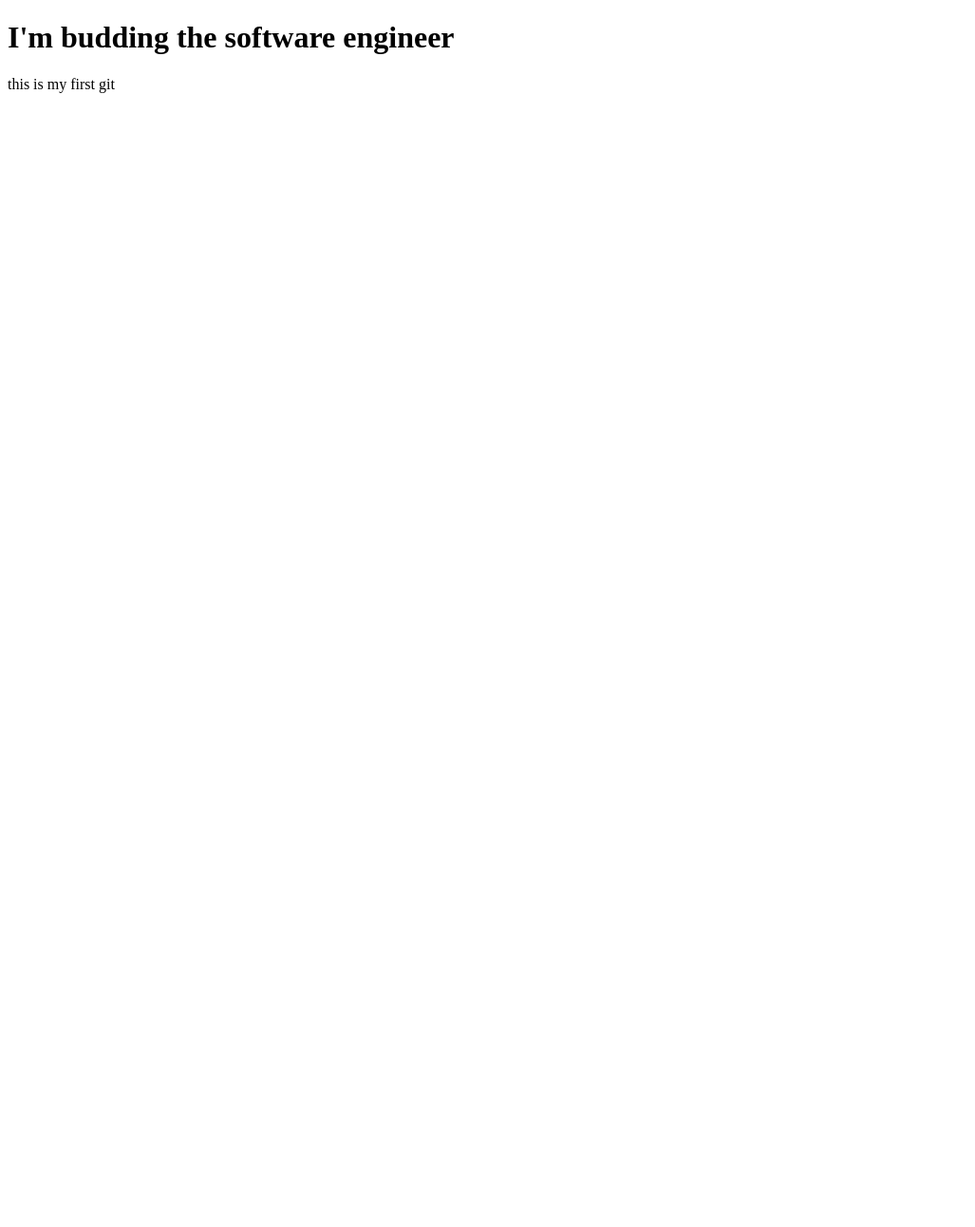
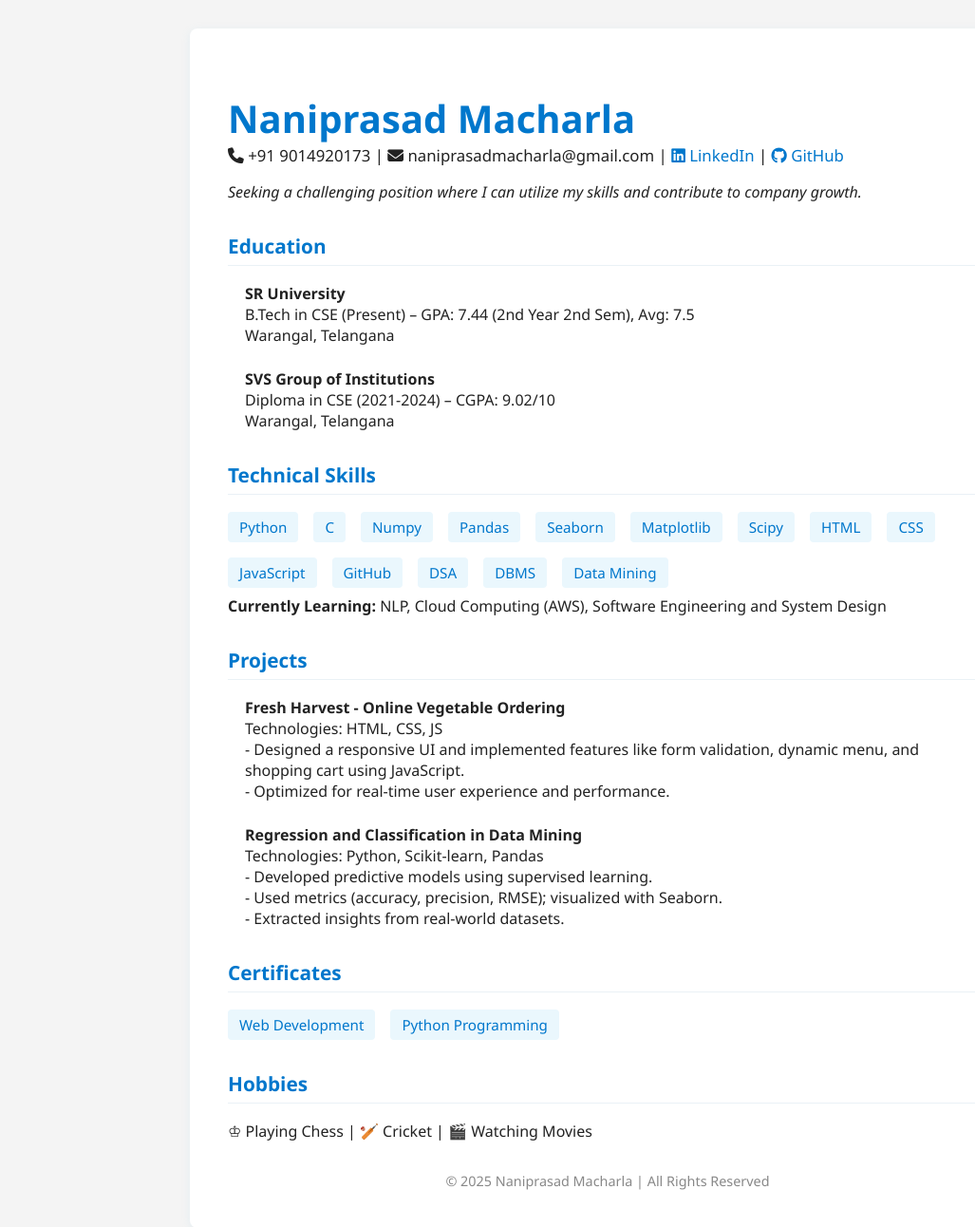
Before and after one commit to naniprasad5678/myprortfolio, a plain HTML site: page index.html in a window 1280 px wide. Shown: the whole page at 95% size, without its empty margins (0-1027 px from the left). Before the commit the page ends 800 px from the top, so only its background shows below. Drawn offline with Linux system fonts and the light colour scheme.

Commit message:
Update index.html

```diff
--- a/index.html
+++ b/index.html
@@ -1,7 +1,104 @@
 <!DOCTYPE html>
-<html>
-    <title> the first webpage</title>
-    <h1>I'm budding the software engineer</h1>
-    <p>this is my first git</p>
-    <ui:include src="resume.html" />
+<html lang="en">
+<head>
+  <meta charset="UTF-8" />
+  <meta name="viewport" content="width=device-width, initial-scale=1.0" />
+  <title>Naniprasad Macharla - Resume</title>
+  <link rel="stylesheet" href="https://cdnjs.cloudflare.com/ajax/libs/font-awesome/6.5.0/css/all.min.css" />
+  <style>
+    body { font-family: 'Segoe UI', sans-serif; background: #f4f4f4; color: #222; margin: 0; }
+    .container { max-width: 800px; margin: 30px auto; background: #fff; border-radius: 8px; box-shadow: 0 2px 8px #aad7ee36; padding: 40px; }
+    h1 { font-size: 2.5rem; color: #0077cc; margin-bottom: 0; }
+    .contact { font-size: 1.05rem; margin-bottom: 14px; }
+    a { color: #0077cc; text-decoration: none; }
+    section { margin-top: 32px; }
+    h2 { font-size: 1.3rem; color: #0077cc; border-bottom: 1px solid #eaf1f6; padding-bottom: 6px; margin-bottom: 18px;}
+    ul, .details { margin: 0 0 8px 18px; padding: 0; }
+    .details { margin-bottom: 24px; }
+    .item-head { font-weight: 600; }
+    .skill-list, .cert-list { display: flex; flex-wrap: wrap; gap: 16px; list-style: none; margin: 0; padding: 0;}
+    .skill-list li, .cert-list li { background: #eaf7fd; color: #0077cc; border-radius: 4px; padding: 6px 12px; font-size: 0.95em;}
+    .footer { margin-top: 32px; text-align: center; color: #888; font-size: 0.9em;}
+  </style>
+</head>
+<body>
+  <div class="container">
+    <h1>Naniprasad Macharla</h1>
+    <div class="contact">
+      <span><i class="fa-solid fa-phone"></i> +91 9014920173</span> |
+      <span><i class="fa-solid fa-envelope"></i> naniprasadmacharla@gmail.com</span> |
+      <a href="https://www.linkedin.com" target="_blank"><i class="fab fa-linkedin"></i> LinkedIn</a> |
+      <a href="https://www.github.com/Naniprasad2227" target="_blank"><i class="fab fa-github"></i> GitHub</a>
+    </div>
+    <p><em>Seeking a challenging position where I can utilize my skills and contribute to company growth.</em></p>
+    <section>
+      <h2>Education</h2>
+      <div class="details"><span class="item-head">SR University</span><br />
+        B.Tech in CSE (Present) &ndash; GPA: 7.44 (2nd Year 2nd Sem), Avg: 7.5<br />
+        Warangal, Telangana
+      </div>
+      <div class="details"><span class="item-head">SVS Group of Institutions</span><br />
+        Diploma in CSE (2021-2024) &ndash; CGPA: 9.02/10<br />
+        Warangal, Telangana
+      </div>
+    </section>
+
+    <section>
+      <h2>Technical Skills</h2>
+      <ul class="skill-list">
+        <li>Python</li>
+        <li>C</li>
+        <li>Numpy</li>
+        <li>Pandas</li>
+        <li>Seaborn</li>
+        <li>Matplotlib</li>
+        <li>Scipy</li>
+        <li>HTML</li>
+        <li>CSS</li>
+        <li>JavaScript</li>
+        <li>GitHub</li>
+        <li>DSA</li>
+        <li>DBMS</li>
+        <li>Data Mining</li>
+      </ul>
+      <div style="margin-top:8px;">
+        <strong>Currently Learning:</strong> NLP, Cloud Computing (AWS), Software Engineering and System Design
+      </div>
+    </section>
+
+    <section>
+      <h2>Projects</h2>
+      <div class="details">
+        <span class="item-head">Fresh Harvest - Online Vegetable Ordering</span><br />
+        Technologies: HTML, CSS, JS<br />
+        - Designed a responsive UI and implemented features like form validation, dynamic menu, and shopping cart using JavaScript.<br />
+        - Optimized for real-time user experience and performance.
+      </div>
+      <div class="details">
+        <span class="item-head">Regression and Classification in Data Mining</span><br />
+        Technologies: Python, Scikit-learn, Pandas<br />
+        - Developed predictive models using supervised learning.<br />
+        - Used metrics (accuracy, precision, RMSE); visualized with Seaborn.<br />
+        - Extracted insights from real-world datasets.
+      </div>
+    </section>
+
+    <section>
+      <h2>Certificates</h2>
+      <ul class="cert-list">
+        <li>Web Development</li>
+        <li>Python Programming</li>
+      </ul>
+    </section>
+
+    <section>
+      <h2>Hobbies</h2>
+      <div>&#9812; Playing Chess | &#127951; Cricket | &#127916; Watching Movies</div>
+    </section>
+
+    <div class="footer">
+      &copy; 2025 Naniprasad Macharla | All Rights Reserved
+    </div>
+  </div>
+</body>
 </html>
```
